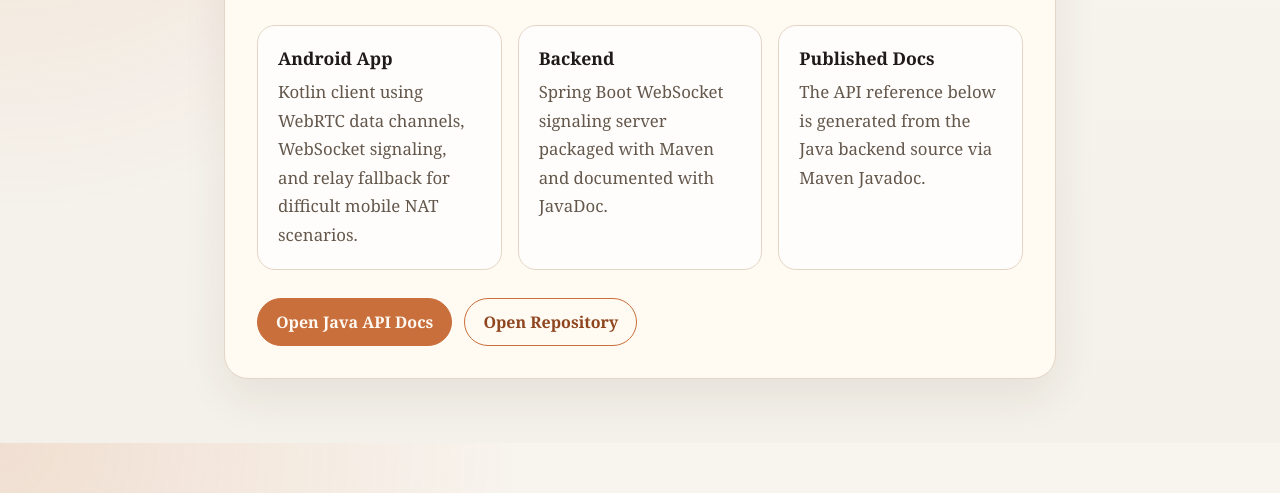
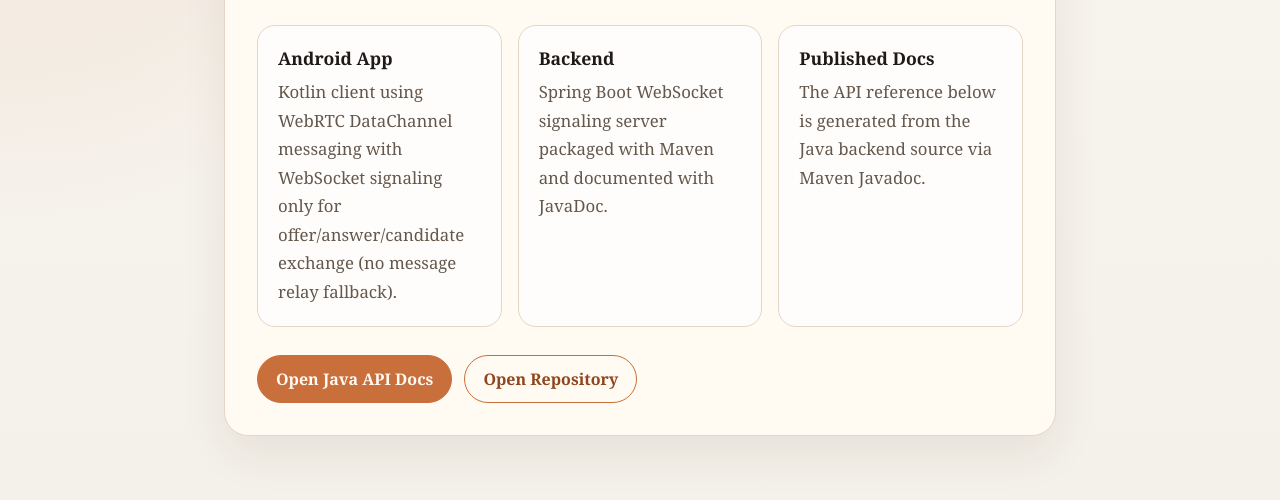
Before and after one commit to ArjunJr05/webRTC, a plain HTML site: page docs/index.html in a window 1280 px wide. Shown: the part 307-807 px from the top of the page. Drawn offline with Linux system fonts and the light colour scheme.

Commit message:
Update docs text to strict P2P signaling-only model

```diff
--- a/docs/index.html
+++ b/docs/index.html
@@ -120,7 +120,7 @@
         <div class="grid">
             <article class="card">
                 <h2>Android App</h2>
-                <p>Kotlin client using WebRTC data channels, WebSocket signaling, and relay fallback for difficult mobile NAT scenarios.</p>
+                <p>Kotlin client using WebRTC DataChannel messaging with WebSocket signaling only for offer/answer/candidate exchange (no message relay fallback).</p>
             </article>
             <article class="card">
                 <h2>Backend</h2>
```
